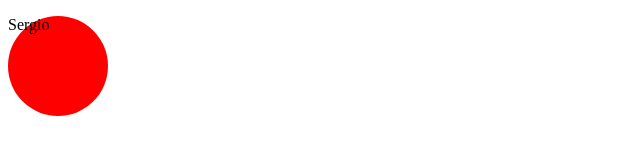
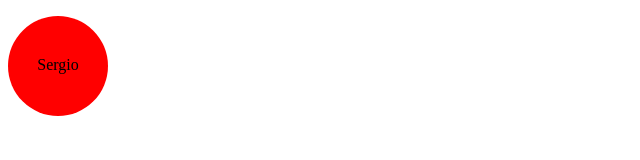
Before and after one commit to impatrq/sandtronic, a plain HTML site: page application/index.html in a window 1280 px wide. Shown: the whole page, without its empty margins (0-640 px from the left). Drawn offline with Linux system fonts and the light colour scheme.

Commit message:
feat: actualizar posicion del texto

```diff
--- a/application/style.css
+++ b/application/style.css
@@ -4,3 +4,9 @@
     height: 100px;
     border-radius: 50px;
 }
+
+p {
+    width: 100%;
+    text-align: center;
+    padding-top: 40px;
+}
```
